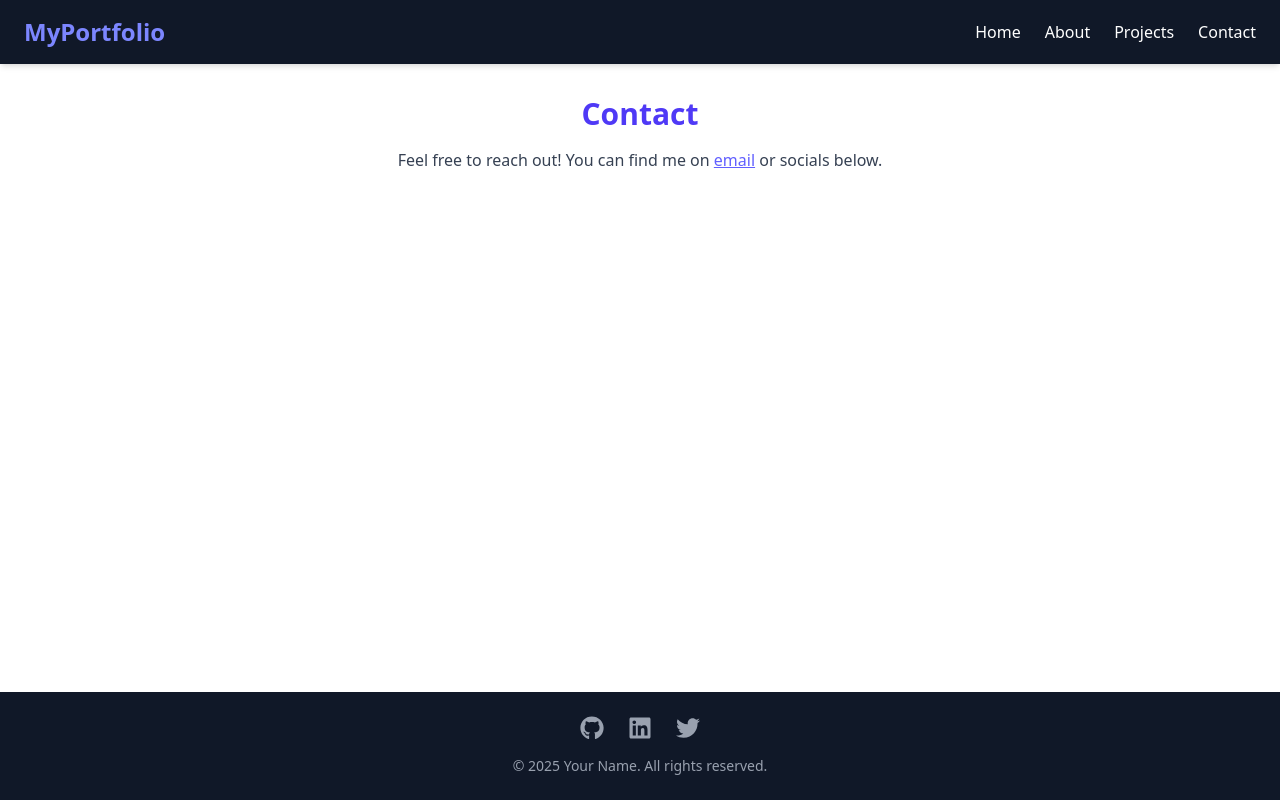
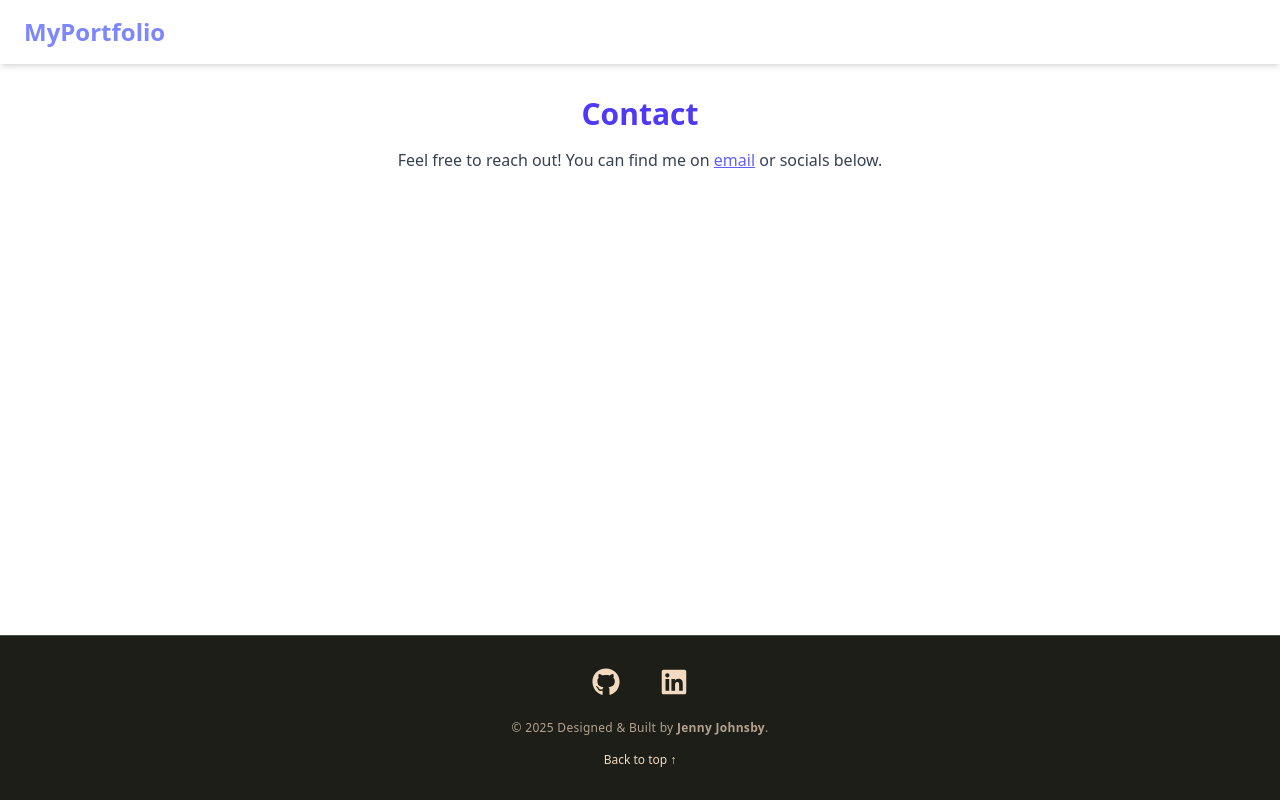
Before and after one commit to JennyJohnsby/Portfolio, a React (Vite) app: page /contact in a window 1280 px wide. Built offline with nearby package versions, Linux system fonts and the light colour scheme.

Commit message:
footer styling, first draft

```diff
--- a/src/components/Footer.tsx
+++ b/src/components/Footer.tsx
@@ -1,20 +1,35 @@
-import { FaGithub, FaLinkedin, FaTwitter } from "react-icons/fa";
+import { FaGithub, FaLinkedin } from "react-icons/fa";
 
 export default function Footer() {
   return (
-    <footer className="bg-gray-900 text-gray-400 py-6 mt-10">
-      <div className="flex justify-center space-x-6">
-        <a href="https://github.com/yourusername" target="_blank" rel="noreferrer" className="hover:text-white">
-          <FaGithub size={24} />
+    <footer className="bg-[var(--dark-green)] text-[var(--beige)] py-8 mt-10 border-t border-[var(--mint-green)]/30">
+      <div className="flex flex-col sm:flex-row justify-center items-center sm:space-x-10 space-y-4 sm:space-y-0">
+        <a
+          href="https://github.com/JennyJohnsby"
+          target="_blank"
+          rel="noreferrer"
+          className="hover:text-white transition transform hover:scale-110"
+        >
+          <FaGithub size={28} />
         </a>
-        <a href="https://linkedin.com/in/yourusername" target="_blank" rel="noreferrer" className="hover:text-white">
-          <FaLinkedin size={24} />
-        </a>
-        <a href="https://twitter.com/yourusername" target="_blank" rel="noreferrer" className="hover:text-white">
-          <FaTwitter size={24} />
+        <a
+          href="https://linkedin.com/in/jenny-samuline-kvalheim-johnsby-01aab2142/"
+          target="_blank"
+          rel="noreferrer"
+          className="hover:text-white transition transform hover:scale-110"
+        >
+          <FaLinkedin size={28} />
         </a>
       </div>
-      <p className="text-center mt-4 text-sm">© {new Date().getFullYear()} Your Name. All rights reserved.</p>
+      <p className="text-center mt-6 text-xs opacity-70 tracking-wide">
+        © {new Date().getFullYear()} Designed & Built by <span className="font-semibold">Jenny Johnsby</span>.
+      </p>
+      <button
+        onClick={() => window.scrollTo({ top: 0, behavior: "smooth" })}
+        className="block mx-auto mt-4 text-xs hover:underline"
+      >
+        Back to top ↑
+      </button>
     </footer>
   );
 }
--- a/src/components/Navbar.tsx
+++ b/src/components/Navbar.tsx
@@ -2,7 +2,7 @@ import { Link } from "react-router-dom";
 
 export default function Navbar() {
   return (
-    <nav className="bg-gray-900 text-white px-6 py-4 flex justify-between items-center shadow-md">
+    <nav className="bg- text-white px-6 py-4 flex justify-between items-center shadow-md">
       <Link to="/" className="text-2xl font-bold text-indigo-400 hover:text-indigo-300">
         MyPortfolio
       </Link>
--- a/src/index.css
+++ b/src/index.css
@@ -1 +1,11 @@
 @import "tailwindcss";
+
+
+
+:root {
+  --dark-green: #1D1E18;
+  --light-green: #6B8F71;
+  --mint-green: #AAD2BA ;
+  --sage-green: #D4CB92;
+  --beige: #F1DABF;
+}
```
